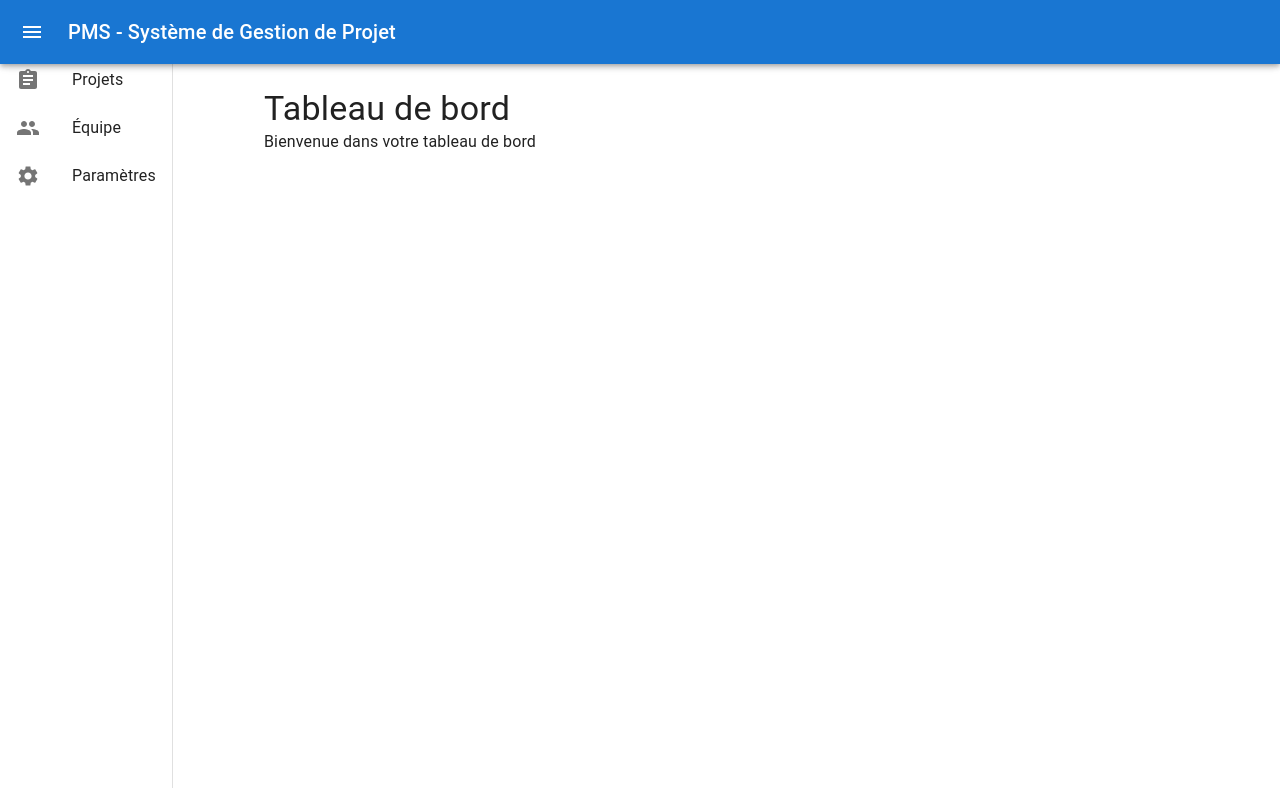
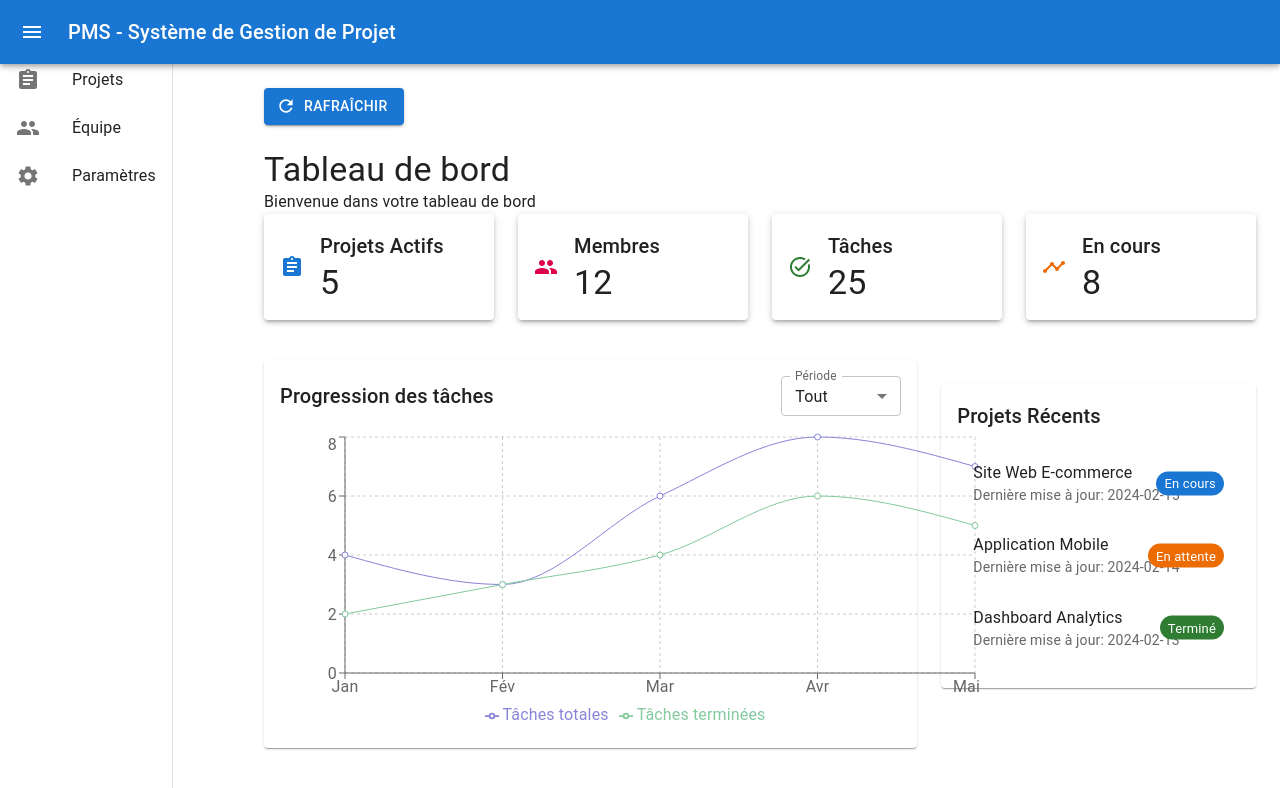
Before and after one commit to enaeimi/Front, a React (Create React App) app: page / in a window 1280 px wide. Shown: the top 788 px of the page. Built offline with nearby package versions, Linux system fonts and the light colour scheme.

Commit message:
Adding RecentProjects, Dashboard & corrections

```diff
--- a/package.json
+++ b/package.json
@@ -19,6 +19,7 @@
     "react-redux": "^8.0.5",
     "react-router-dom": "^6.11.1",
     "react-scripts": "^5.0.1",
+    "recharts": "^2.15.3",
     "web-vitals": "^2.1.4"
   },
   "scripts": {
--- /dev/null
+++ b/src/components/dashboard/RecentProjects.jsx
@@ -0,0 +1,66 @@
+// src/components/dashboard/RecentProjects.jsx
+import React from "react";
+import { Paper, Typography, List, ListItem, ListItemText, ListItemSecondaryAction, Chip } from "@mui/material";
+
+const RecentProjects = () => {
+    const projects = [
+        {
+            id: 1,
+            name: "Site Web E-commerce",
+            status: "En cours",
+            date: "2024-02-15",
+        },
+        {
+            id: 2,
+            name: "Application Mobile",
+            status: "En attente",
+            date: "2024-02-14",
+        },
+        {
+            id: 3,
+            name: "Dashboard Analytics",
+            status: "Terminé",
+            date: "2024-02-13",
+        },
+    ];
+
+    const getStatusColor = (status) => {
+        switch (status) {
+            case "En cours":
+                return "primary";
+            case "En attente":
+                return "warning";
+            case "Terminé":
+                return "success";
+            default:
+                return "default";
+        }
+    };
+
+    return (
+        <Paper sx={{ p: 2, mt: 3 }}>
+            <Typography variant="h6" gutterBottom>
+                Projets Récents
+            </Typography>
+            <List>
+                {projects.map((project) => (
+                    <ListItem key={project.id}>
+                        <ListItemText
+                            primary={project.name}
+                            secondary={`Dernière mise à jour: ${project.date}`}
+                        />
+                        <ListItemSecondaryAction>
+                            <Chip
+                                label={project.status}
+                                color={getStatusColor(project.status)}
+                                size="small"
+                            />
+                        </ListItemSecondaryAction>
+                    </ListItem>
+                ))}
+            </List>
+        </Paper>
+    );
+};
+
+export default RecentProjects;
--- a/src/pages/Dashboard.jsx
+++ b/src/pages/Dashboard.jsx
@@ -1,12 +1,152 @@
 // src/pages/Dashboard.jsx
-import React from 'react';
-import { Typography } from '@mui/material';
+import React, { useState } from "react";
+import { LineChart, Line, XAxis, YAxis, CartesianGrid, Tooltip, Legend } from "recharts";
+import { Typography, Paper, Box, Grid, Button, CircularProgress, FormControl, InputLabel, Select, MenuItem } from "@mui/material";
+import { Assignment, People, TaskAlt, Timeline, Refresh } from "@mui/icons-material";
+import RecentProjects from '../components/dashboard/RecentProjects'; // Importez le composant
 
+const StatCard = ({ title, value, icon }) => (
+  <Paper elevation={3} sx={{ p: 2 }}>
+    <Box display="flex" alignItems="center">
+      {icon}
+      <Box ml={2}>
+        <Typography variant="h6">{title}</Typography>
+        <Typography variant="h4">{value}</Typography>
+      </Box>
+    </Box>
+  </Paper>
+);
 const Dashboard = () => {
+  // Ajout des états
+  const [isLoading, setIsLoading] = useState(false);
+  const [stats, setStats] = useState([
+    // Simulons des données pour l'instant
+    { title: "Projets Actifs", value: "5", icon: <Assignment color="primary" /> },
+    { title: "Membres", value: "12", icon: <People color="secondary" /> },
+    { title: "Tâches", value: "25", icon: <TaskAlt color="success" /> },
+    { title: "En cours", value: "8", icon: <Timeline color="warning" /> },
+  ]);
+  // Ajout du state pour le filtre
+  const [timeFilter, setTimeFilter] = useState('all');
+
+  // Données du graphique avec plus d'options
+  const [chartData, setChartData] = useState([
+    { name: "Jan", tasks: 4, completed: 2 },
+    { name: "Fév", tasks: 3, completed: 3 },
+    { name: "Mar", tasks: 6, completed: 4 },
+    { name: "Avr", tasks: 8, completed: 6 },
+    { name: "Mai", tasks: 7, completed: 5 },
+  ]);
+
+  // Fonction pour filtrer les données
+  const handleFilterChange = (event) => {
+    const filter = event.target.value;
+    setTimeFilter(filter);
+
+    // Simulons des données différentes selon le filtre
+    let newData;
+    switch (filter) {
+      case 'week':
+        newData = chartData.slice(-1);
+        break;
+      case 'month':
+        newData = chartData.slice(-2);
+        break;
+      case 'quarter':
+        newData = chartData.slice(-3);
+        break;
+      default:
+        newData = chartData;
+    }
+    setChartData(newData);
+  };
+  // Fonction pour simuler le rafraîchissement des données
+  const handleRefresh = () => {
+    setIsLoading(true);
+
+    // Simulons une requête API avec setTimeout
+    setTimeout(() => {
+      // Générons des nombres aléatoires pour simuler de nouvelles données
+      const newStats = stats.map(stat => ({
+        ...stat,
+        value: Math.floor(Math.random() * 30).toString()
+      }));
+
+      setStats(newStats);
+      setIsLoading(false);
+    }, 1000);
+  };
+
   return (
     <div>
+      <Box display="flex" justifyContent="space-between" alignItems="center" mb={3}>
+
+        <Button variant="contained"
+          startIcon={isLoading ? <CircularProgress size={20} color="inherit" /> : <Refresh />}
+          onClick={handleRefresh}
+          disabled={isLoading} >
+
+          {isLoading ? 'Rafraîchissement...' : 'Rafraîchir'}
+        </Button>
+      </Box>
+
       <Typography variant="h4">Tableau de bord</Typography>
-      <Typography variant="body1">Bienvenue dans votre tableau de bord</Typography>
+      <Typography variant="body1"> Bienvenue dans votre tableau de bord </Typography>
+
+      <Grid container spacing={3}> {stats.map((stat, index) => (
+        <Grid item xs={12} sm={6} md={3} key={index}>
+          <StatCard {...stat} />
+        </Grid>
+      ))}
+      </Grid>
+
+      <Grid container spacing={3} sx={{ mt: 2 }}>
+        <Grid item xs={12} md={8}>
+          <Paper sx={{ p: 2 }}>
+            <Box display="flex" justifyContent="space-between" alignItems="center" mb={2}>
+              <Typography variant="h6">
+                Progression des tâches
+              </Typography>
+              <FormControl sx={{ minWidth: 120 }}>
+                <InputLabel>Période</InputLabel>
+                <Select
+                  value={timeFilter}
+                  label="Période"
+                  onChange={handleFilterChange}
+                  size="small"
+                >
+                  <MenuItem value="all">Tout</MenuItem>
+                  <MenuItem value="week">Semaine</MenuItem>
+                  <MenuItem value="month">Mois</MenuItem>
+                  <MenuItem value="quarter">Trimestre</MenuItem>
+                </Select>
+              </FormControl>
+            </Box>
+            <LineChart width={700} height={300} data={chartData}>
+              <CartesianGrid strokeDasharray="3 3" />
+              <XAxis dataKey="name" />
+              <YAxis />
+              <Tooltip />
+              <Legend />
+              <Line
+                type="monotone"
+                dataKey="tasks"
+                stroke="#8884d8"
+                name="Tâches totales"
+              />
+              <Line
+                type="monotone"
+                dataKey="completed"
+                stroke="#82ca9d"
+                name="Tâches terminées"
+              />
+            </LineChart>
+          </Paper>
+        </Grid>
+        <Grid item xs={12} md={4}>
+          <RecentProjects />
+        </Grid>
+      </Grid>
     </div>
   );
 };
```
Also changed, not shown: src/components/layout/Sidebar.jsx (+8 -8 lines), 1 other file (tests, documents, lock files or other folders).
